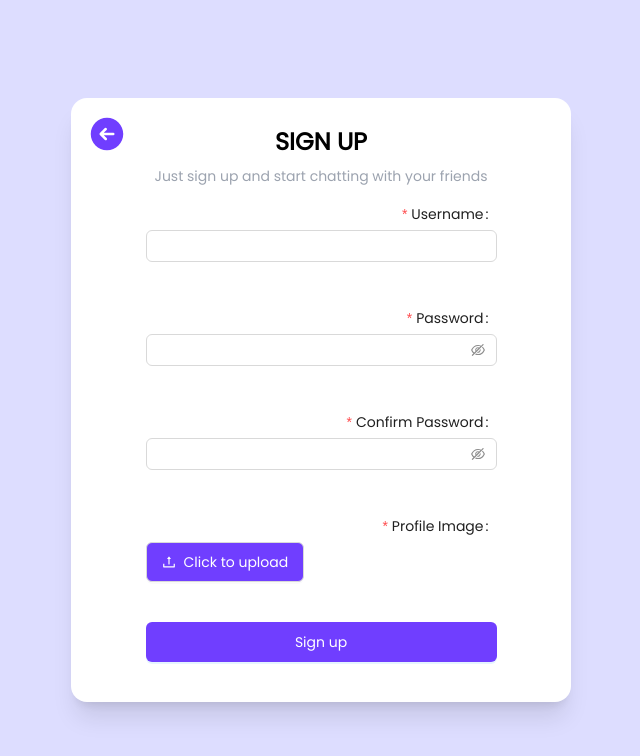
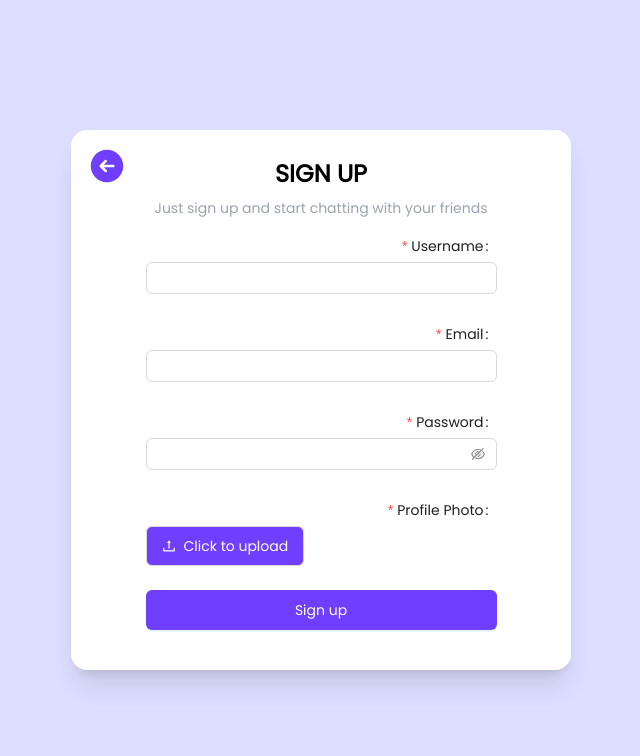
Before and after one commit to npouriaa/online-chat-app, a React (Vite) app: page /register in a window 1280 px wide. Shown: the top 756 px of the page, without its empty margins (319-959 px from the left). Built offline with nearby package versions, Linux system fonts and the light colour scheme; no server answers.

Commit message:
creating context for auth

```diff
--- a/src/App.jsx
+++ b/src/App.jsx
@@ -1,12 +1,17 @@
-import React from "react";
+import React, { useContext } from "react";
 import "./App.css";
 import Routers from "./Components/Routers/Routers";
+import AuthContextProvider, {
+  AuthContext,
+} from "./Components/Context/AuthContext";
 
 const App = () => {
   return (
-    <div className="my-container flex justify-center items-center w-screen relative">
-      <Routers />
-    </div>
+    <AuthContextProvider>
+      <div className="my-container flex justify-center items-center w-screen relative">
+        <Routers />
+      </div>
+    </AuthContextProvider>
   );
 };
 
--- /dev/null
+++ b/src/Components/Context/AuthContext.jsx
@@ -0,0 +1,27 @@
+import { onAuthStateChanged } from "firebase/auth";
+import { createContext, useEffect, useState } from "react";
+import { auth } from "../../firebase";
+
+export const AuthContext = createContext();
+
+const AuthContextProvider = ({ children }) => {
+  const [currentUser, setCurrentUser] = useState({});
+
+  useEffect(() => {
+    const unSub = onAuthStateChanged(auth, (user) => {
+      setCurrentUser(user);
+    });
+
+    return () => {
+      unSub();
+    };
+  }, []);
+
+  return (
+    <AuthContext.Provider value={{ currentUser }}>
+      {children}
+    </AuthContext.Provider>
+  );
+};
+
+export default AuthContextProvider;
--- a/src/Components/NavBar.jsx
+++ b/src/Components/NavBar.jsx
@@ -14,7 +14,7 @@ const NavBar = () => {
         </div>
         <p className="text-sm font-bold uppercase">Pouria</p>
       </div>
-      <button className="w-8 h-8 bg-white flex justify-center items-center rounded-full">
+      <button className="w-8 h-8 relative bg-white flex justify-center items-center rounded-full">
         <svg
           xmlns="http://www.w3.org/2000/svg"
           viewBox="0 0 24 24"
--- a/src/Pages/Register.jsx
+++ b/src/Pages/Register.jsx
@@ -1,14 +1,20 @@
-import React, { useState } from "react";
+import React, { useContext, useRef, useState } from "react";
 import { UploadOutlined } from "@ant-design/icons";
 import { Button, Form, Input, Upload, notification } from "antd";
-import { Link } from "react-router-dom";
-import { createUserWithEmailAndPassword } from "firebase/auth";
-import { auth } from "../firebase";
+import { Link, useNavigate } from "react-router-dom";
+import { createUserWithEmailAndPassword, updateProfile } from "firebase/auth";
+import { auth, storage, db } from "../firebase";
 import Loader from "../Pages/Loader";
+import { ref, uploadBytesResumable, getDownloadURL } from "firebase/storage";
+import { doc, setDoc } from "firebase/firestore";
+import { AuthContext } from "../Components/Context/AuthContext";
 
 const Register = () => {
+  const { currentUser } = useContext(AuthContext);
   const [loading, setLoading] = useState(false);
   const [api, contextHolder] = notification.useNotification();
+  const formRef = useRef();
+  const navigate = useNavigate();
 
   const openNotificationSuccess = (placement) => {
     api.success({
@@ -26,7 +32,7 @@ const Register = () => {
     });
   };
 
-  const setUser = async (email, password) => {
+  const setUser = async (email, password, displayName, file) => {
     setLoading(true);
     try {
       setLoading(true);
@@ -34,6 +40,31 @@ const Register = () => {
         auth,
         email,
         password
+      );
+
+      const storageRef = ref(storage, displayName);
+
+      const uploadTask = uploadBytesResumable(storageRef, file);
+
+      uploadTask.on(
+        (err) => {
+          openNotificationError("top", "Error on upload !");
+        },
+        () => {
+          getDownloadURL(uploadTask.snapshot.ref).then(async (downloadURL) => {
+            await updateProfile(response.user, {
+              displayName: displayName,
+              photoURL: downloadURL,
+            });
+            await setDoc(doc(db, "users", response.user.uid), {
+              uid: response.user.uid,
+              displayName,
+              email,
+              photoURL: downloadURL,
+            });
+            await setDoc(doc(db, "userChats", response.user.uid), {});
+          });
+        }
       );
       console.log(response);
       openNotificationSuccess("top");
@@ -46,14 +77,17 @@ const Register = () => {
   const onFinish = async (values) => {
     const email = values.email;
     const password = values.password;
-    setUser(email, password);
+    const displayName = values.username;
+    const file = values.upload.file;
+    setUser(email, password, displayName, file);
+    formRef.current?.resetFields();
   };
 
   return (
     <>
       {contextHolder}
       {loading ? <Loader /> : <></>}
-      <div className="relative w-[500px] max-sm:w-[400px] bg-white shadow-xl rounded-2xl flex flex-col justify-center p-4">
+      <div className="relative w-[500px] max-sm:w-[350px] bg-white shadow-xl rounded-2xl flex flex-col justify-center p-4">
         <div className="w-full gap-2 flex flex-col p-3 items-center justify-center">
           <h1 className="text-2xl uppercase font-bold">Sign Up</h1>
           <h5 className="text-sm text-center text-gray-400  flex justify-center">
@@ -61,14 +95,36 @@ const Register = () => {
           </h5>
         </div>
         <div className="flex justify-center">
-          <Form className="w-3/4 flex flex-col gap-4" onFinish={onFinish}>
+          <Form
+            ref={formRef}
+            className="w-3/4 flex flex-col"
+            onFinish={onFinish}
+          >
             <Form.Item
-              name="email"
+              name="username"
               label="Username"
               rules={[
                 {
                   required: true,
                   message: "Please input your username!",
+                },
+              ]}
+              hasFeedback
+            >
+              <Input />
+            </Form.Item>
+            <Form.Item
+              className="frm-item"
+              label="Email"
+              name="email"
+              rules={[
+                {
+                  required: true,
+                  message: "Please input your email!",
+                },
+                {
+                  type: "email",
+                  message: "Please enter a valid email address!",
                 },
               ]}
               hasFeedback
@@ -94,32 +150,13 @@ const Register = () => {
             </Form.Item>
 
             <Form.Item
-              name="confirm"
-              label="Confirm Password"
-              dependencies={["password"]}
-              hasFeedback
+              name="upload"
+              label="Profile Photo"
               rules={[
                 {
                   required: true,
-                  message: "Please confirm your password!",
+                  message: "Please select a profile photo!",
                 },
-                ({ getFieldValue }) => ({
-                  validator(_, value) {
-                    if (!value || getFieldValue("password") === value) {
-                      return Promise.resolve();
-                    }
-                    return Promise.reject(new Error("Passwords do not match!"));
-                  },
-                }),
-              ]}
-            >
-              <Input.Password />
-            </Form.Item>
-            <Form.Item
-              name="upload"
-              label="Profile Image"
-              rules={[
-                { required: true, message: "Please select a profile photo!" },
               ]}
             >
               <Upload maxCount={1} name="profile" beforeUpload={() => false}>
--- a/src/firebase.js
+++ b/src/firebase.js
@@ -1,13 +1,18 @@
 import { initializeApp } from "firebase/app";
 import { getAuth } from "firebase/auth";
+import { getFirestore } from "firebase/firestore";
+import { getStorage } from "firebase/storage";
+
 const firebaseConfig = {
-  apiKey: "AIzaSyBIxXPVjxJ21nqRIDqqFjslnuEZOAH9vpM",
-  authDomain: "chat-app-895bf.firebaseapp.com",
-  projectId: "chat-app-895bf",
-  storageBucket: "chat-app-895bf.appspot.com",
-  messagingSenderId: "507050668036",
-  appId: "1:507050668036:web:3fd64a3a70ca639e6c0551",
+  apiKey: "AIzaSyA2nLEsqvoTzN2jlJ528AkI64lXt1MSJdA",
+  authDomain: "online-chat-app-c1f05.firebaseapp.com",
+  projectId: "online-chat-app-c1f05",
+  storageBucket: "online-chat-app-c1f05.appspot.com",
+  messagingSenderId: "425029646790",
+  appId: "1:425029646790:web:c7eea12fdde3e00e7e1ac7"
 };
 
 export const app = initializeApp(firebaseConfig);
 export const auth = getAuth();
+export const storage = getStorage();
+export const db = getFirestore()
```
